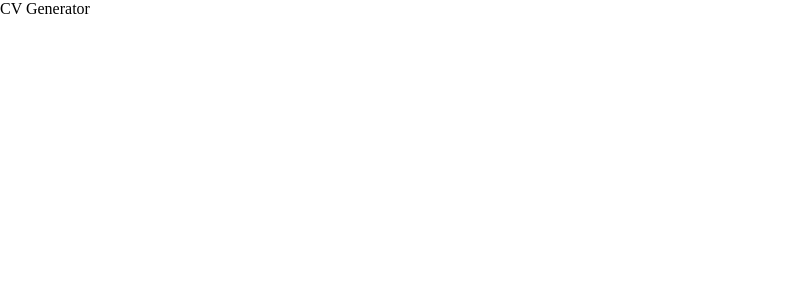
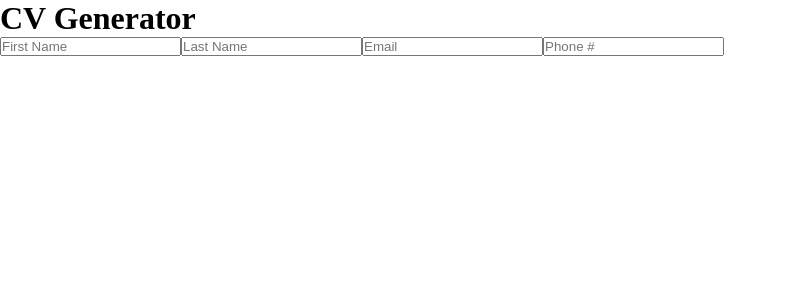
Before and after one commit to robsassack/cv-generator, a React (Vite) app: page / in a window 1280 px wide. Shown: the top 300 px of the page, without its empty margins (0-787 px from the left). Built offline with nearby package versions, Linux system fonts and the light colour scheme.

Commit message:
Added form with basic info

```diff
--- a/src/App.jsx
+++ b/src/App.jsx
@@ -1,11 +1,37 @@
-import './App.css'
+import React from "react";
+import Display from "./components/Display";
+import General from "./components/General";
+import "./App.css";
 
-function App() {
-  return (
-    <div className="App">
-      CV Generator
-    </div>
-  )
+class App extends React.Component {
+  constructor() {
+    super();
+    this.state = {
+      firstName: '',
+      lastName: '',
+      email: '',
+      phone: '',
+    }
+  }
+
+  handleGeneral = (event) => {
+    const { name, value } = event.target;
+    this.setState({ [name]: value });
+  }
+
+  render() {
+    return <div className='App'>
+      <div className='App--header'>
+        <h1>CV Generator</h1>
+        <Display info={this.state} />
+        <General
+          firstName={this.state.firstName}
+          lastName={this.state.lastName}
+          handleGeneral={this.handleGeneral}
+        />
+      </div>
+    </div>;
+  }
 }
 
-export default App
+export default App;
--- /dev/null
+++ b/src/components/Display.jsx
@@ -0,0 +1,19 @@
+import React from "react";
+
+class Display extends React.Component {
+  render() {
+    return (
+      <div className='display'>
+        <div className='display--info'>
+          <h3>
+            {this.props.info.firstName} {this.props.info.lastName}
+          </h3>
+          <p>{this.props.info.email}</p>
+          <p>{this.props.info.phone}</p>
+        </div>
+      </div>
+    );
+  }
+}
+
+export default Display;
--- /dev/null
+++ b/src/components/General.jsx
@@ -0,0 +1,42 @@
+import React from "react";
+
+class General extends React.Component {
+  render() {
+    return (
+      <div className='general'>
+        <form className='general--form'>
+          <input
+            type='text'
+            placeholder='First Name'
+            name='firstName'
+            value={this.props.firstName}
+            onChange={this.props.handleGeneral}
+          />
+          <input
+            type='text'
+            placeholder='Last Name'
+            name='lastName'
+            value={this.props.lastName}
+            onChange={this.props.handleGeneral}
+          />
+          <input
+            type='email'
+            placeholder='Email'
+            name='email'
+            value={this.props.email}
+            onChange={this.props.handleGeneral}
+          />
+          <input
+            type='tel'
+            placeholder='Phone #'
+            name='phone'
+            value={this.props.phone}
+            onChange={this.props.handleGeneral}
+          />
+        </form>
+      </div>
+    );
+  }
+}
+
+export default General;
```
